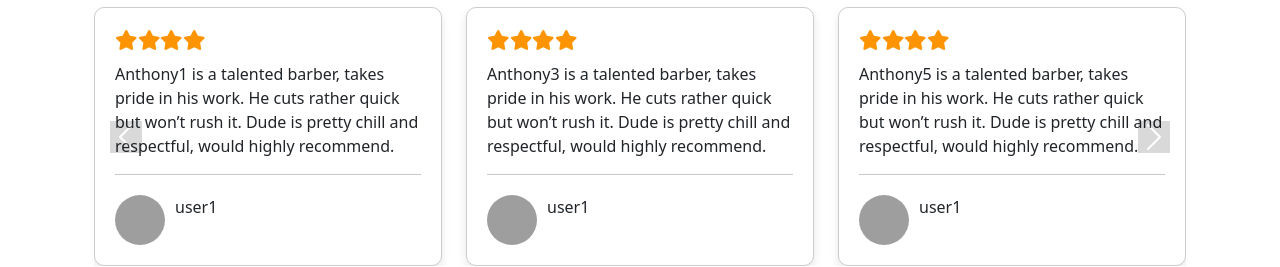
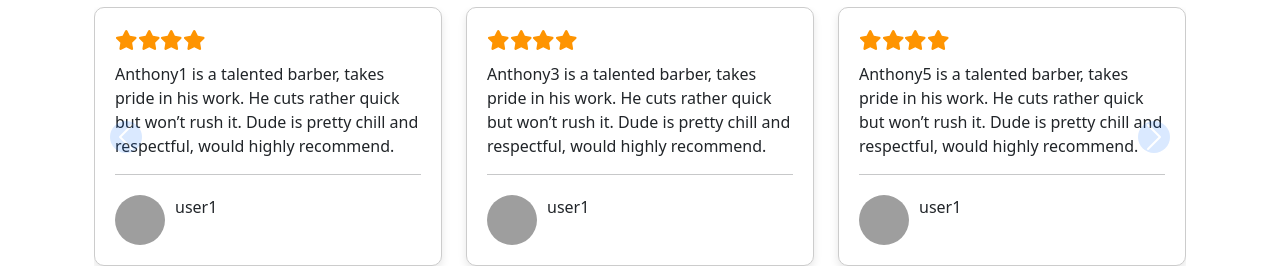
Before and after one commit to ZOUHAIRFGRA/BarberShop_pfe, a React (Create React App) app in the folder Frontend/: page /neighborhoods/1 in a window 1280 px wide. Shown: the part 1240-1507 px from the top of the page. Built offline with nearby package versions, Linux system fonts and the light colour scheme; grey boxes are pictures that could not be loaded.

Commit message:
fix carouselle control btns

```diff
--- a/Frontend/src/components/Reviews/ReviewList.jsx
+++ b/Frontend/src/components/Reviews/ReviewList.jsx
@@ -65,11 +65,11 @@ const ReviewList = () => {
           ))}
         </div>
         <button className="carousel-control-prev" type="button" data-bs-target="#reviewCarousel" data-bs-slide="prev">
-          <span className="carousel-control-prev-icon bg-black" aria-hidden="true"></span>
+          <span className="carousel-control-prev-icon  text-bg-primary rounded-5" aria-hidden="true"></span>
           <span className="visually-hidden">Previous</span>
         </button>
-        <button className="carousel-control-next" type="button" data-bs-target="#reviewCarousel" data-bs-slide="next">
-          <span className="carousel-control-next-icon bg-black" aria-hidden="true"></span>
+        <button className="carousel-control-next " type="button" data-bs-target="#reviewCarousel" data-bs-slide="next">
+          <span className="carousel-control-next-icon text-bg-primary rounded-5" aria-hidden="true"></span>
           <span className="visually-hidden">Next</span>
         </button>
       </div>
```
